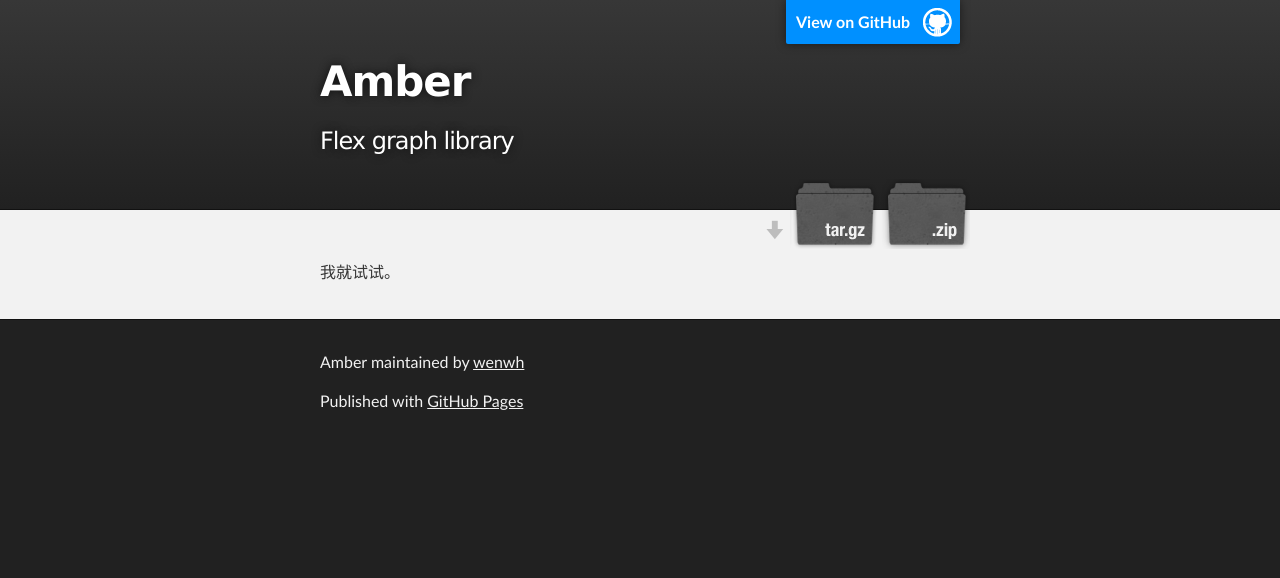
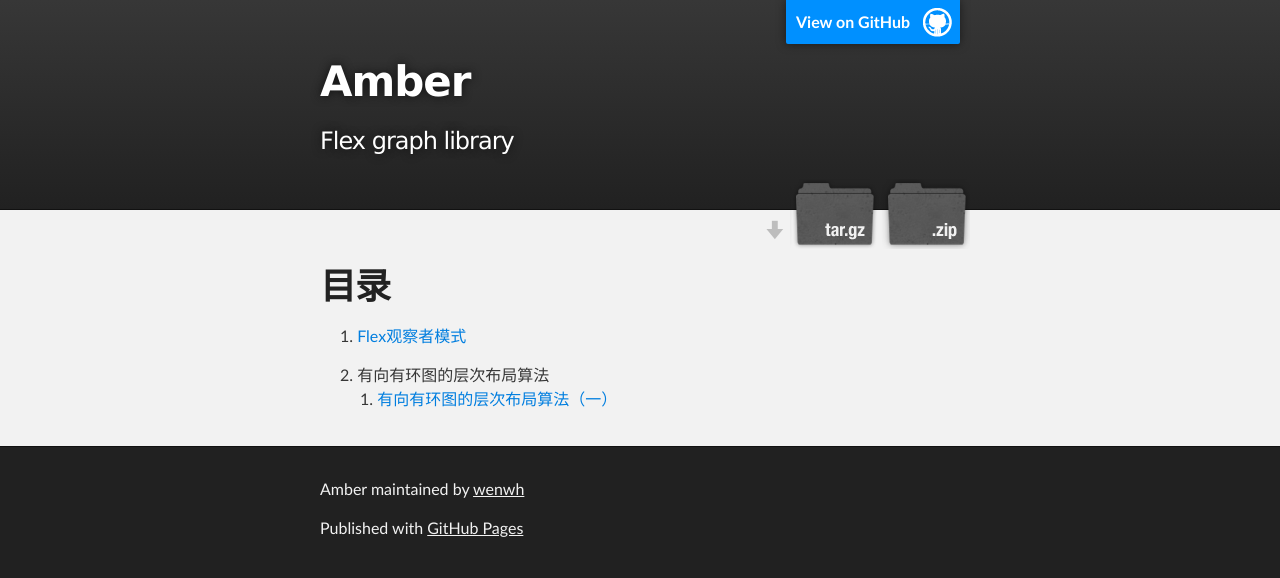
Before and after one commit to wenwh/amber, a plain HTML site: page index.html in a window 1280 px wide. Drawn offline with Linux system fonts and the light colour scheme.

Commit message:
Create gh-pages branch via GitHub

```diff
--- a/index.html
+++ b/index.html
@@ -31,7 +31,27 @@
     <!-- MAIN CONTENT -->
     <div id="main_content_wrap" class="outer">
       <section id="main_content" class="inner">
-        <p>我就试试。</p>
+        <h1>
+<a id="目录" class="anchor" href="#%E7%9B%AE%E5%BD%95" aria-hidden="true"><span class="octicon octicon-link"></span></a>目录</h1>
+
+<ol>
+<li>
+<a href="https://github.com/wenwh/amber/wiki/Flex%E8%A7%82%E5%AF%9F%E8%80%85%E6%A8%A1%E5%BC%8F">Flex观察者模式</a>
+</li>
+<p>
+</p>
+<li>
+有向有环图的层次布局算法
+<br>
+<ol type="a">
+<li>
+<a href="https://github.com/wenwh/amber/wiki/%E6%9C%89%E5%90%91%E6%9C%89%E7%8E%AF%E5%9B%BE%E7%9A%84%E5%B1%82%E6%AC%A1%E5%B8%83%E5%B1%80%E7%AE%97%E6%B3%95%EF%BC%88%E4%B8%80%EF%BC%89">有向有环图的层次布局算法（一）</a>
+</li>
+</ol>
+
+<p></p>
+</li>
+</ol>
       </section>
     </div>
 
--- a/params.json
+++ b/params.json
@@ -1 +1 @@
-{"name":"Amber","tagline":"Flex graph library","body":"我就试试。","google":"","note":"Don't delete this file! It's used internally to help with page regeneration."}
+{"name":"Amber","tagline":"Flex graph library","body":"目录\r\n=====\r\n<ol>\r\n<li>\r\n<a href=\"https://github.com/wenwh/amber/wiki/Flex%E8%A7%82%E5%AF%9F%E8%80%85%E6%A8%A1%E5%BC%8F\">Flex观察者模式</a>\r\n</li>\r\n<p>\r\n<li>\r\n有向有环图的层次布局算法\r\n<br>\r\n<ol type=\"a\">\r\n<li>\r\n<a href=\"https://github.com/wenwh/amber/wiki/%E6%9C%89%E5%90%91%E6%9C%89%E7%8E%AF%E5%9B%BE%E7%9A%84%E5%B1%82%E6%AC%A1%E5%B8%83%E5%B1%80%E7%AE%97%E6%B3%95%EF%BC%88%E4%B8%80%EF%BC%89\">有向有环图的层次布局算法（一）</a>\r\n</li>\r\n</ol>\r\n</li>\r\n</ol>\r\n","google":"","note":"Don't delete this file! It's used internally to help with page regeneration."}
```
